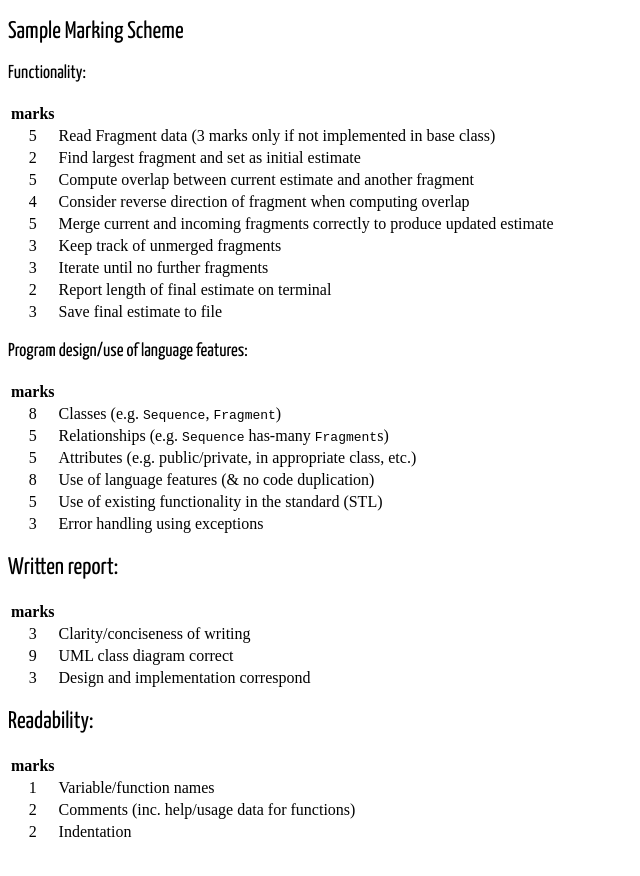
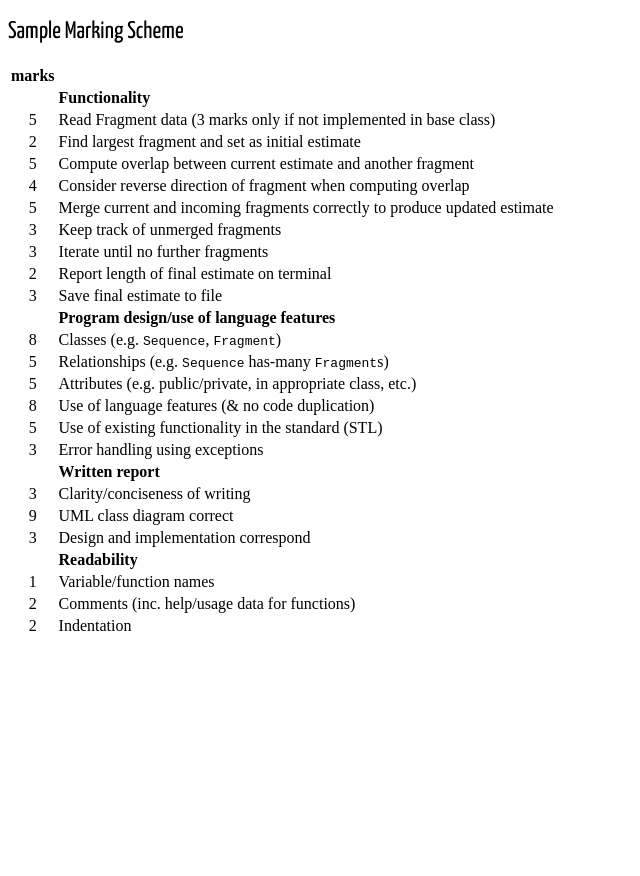
Before and after one commit to KCL-BMEIS/OOP, a Jekyll site: the page built from projects/DNA_shotgun_sequencing/marking_scheme.md, in a window 1280 px wide. Shown: the top 876 px of the page, without its empty margins (0-640 px from the left). Built offline with Jekyll 4.4.1, drawn with Linux system fonts in a browser that asks for light colours; some web fonts are replaced; our own code applies the rules of GitHub Pages for plain Markdown files.

Commit message:
update marking scheme for DNA shotgun sequencing

```diff
--- a/projects/DNA_shotgun_sequencing/marking_scheme.md
+++ b/projects/DNA_shotgun_sequencing/marking_scheme.md
@@ -1,9 +1,8 @@
 ## Sample Marking Scheme
 
-### Functionality:
-
 | marks |  |
-|:-----:|:----|
+|:-:|:----|
+|   | **Functionality** |
 | 5 | Read Fragment data (3 marks only if not implemented in base class) |
 | 2 | Find largest fragment and set as initial estimate |
 | 5 | Compute overlap between current estimate and another fragment |
@@ -13,30 +12,18 @@
 | 3 | Iterate until no further fragments |
 | 2 | Report length of final estimate on terminal |
 | 3 | Save final estimate to file |
-
-### Program design/use of language features:
-
-| marks |  |
-|:-----:|:----|
+|   | **Program design/use of language features** |
 | 8 | Classes (e.g. `Sequence`, `Fragment`) |
 | 5 | Relationships (e.g. `Sequence` has-many `Fragment`s) |
 | 5 | Attributes (e.g. public/private, in appropriate class, etc.) |
 | 8 | Use of language features (& no code duplication) |
 | 5 | Use of existing functionality in the standard (STL) |
 | 3 | Error handling using exceptions |
-
-## Written report:
-
-| marks |  |
-|:-----:|:----|
+|   | **Written report** |
 | 3 | Clarity/conciseness of writing |
 | 9 | UML class diagram correct |
 | 3 | Design and implementation correspond |
-
-## Readability:
-
-| marks |  |
-|:-----:|:----|
+|   | **Readability** |
 | 1 | Variable/function names |
 | 2 | Comments (inc. help/usage data for functions) |
 | 2 | Indentation |
```
